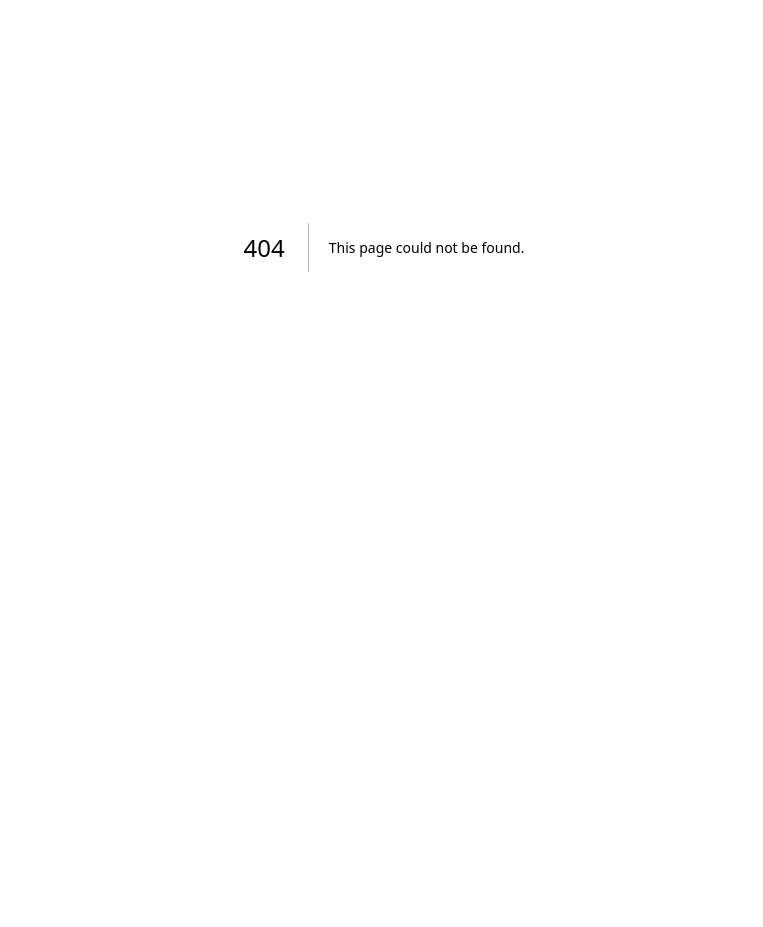
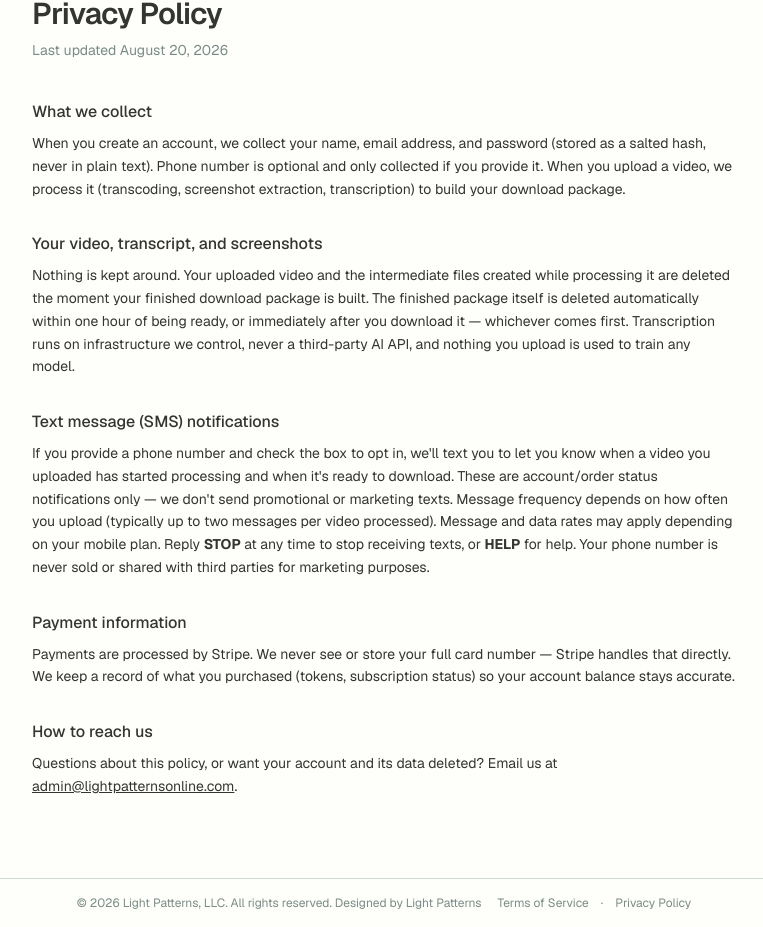
Before and after one commit to hnrywltn/screenScribe, a Next.js app: page /privacy in a window 1280 px wide. Before the commit this address had no page. Shown: the part 153-1080 px from the top of the page, without its empty margins (256-1019 px from the left). Before the commit the page ends 800 px from the top, so only its background shows below. Built offline with nearby package versions, Linux system fonts and the light colour scheme; no server answers.

Commit message:
Auto-commit 2026-08-20 12:01:41

```diff
--- /dev/null
+++ b/app/(marketing)/privacy/page.tsx
@@ -0,0 +1,68 @@
+export const metadata = {
+  title: "Privacy Policy — StudyBeacon",
+};
+
+export default function PrivacyPolicyPage() {
+  return (
+    <div className="max-w-3xl mx-auto px-4 sm:px-8 py-16 sm:py-20">
+      <h1 className="text-3xl font-semibold text-[var(--color-text)] tracking-tight">Privacy Policy</h1>
+      <p className="mt-2 text-sm text-[var(--color-muted)]">Last updated August 20, 2026</p>
+
+      <div className="mt-10 space-y-8 text-sm leading-relaxed text-[var(--color-text)]">
+        <section>
+          <h2 className="text-base font-medium mb-2">What we collect</h2>
+          <p>
+            When you create an account, we collect your name, email address, and password (stored as a salted
+            hash, never in plain text). Phone number is optional and only collected if you provide it. When you
+            upload a video, we process it (transcoding, screenshot extraction, transcription) to build your
+            download package.
+          </p>
+        </section>
+
+        <section>
+          <h2 className="text-base font-medium mb-2">Your video, transcript, and screenshots</h2>
+          <p>
+            Nothing is kept around. Your uploaded video and the intermediate files created while processing it are
+            deleted the moment your finished download package is built. The finished package itself is deleted
+            automatically within one hour of being ready, or immediately after you download it — whichever comes
+            first. Transcription runs on infrastructure we control, never a third-party AI API, and nothing you
+            upload is used to train any model.
+          </p>
+        </section>
+
+        <section>
+          <h2 className="text-base font-medium mb-2">Text message (SMS) notifications</h2>
+          <p>
+            If you provide a phone number and check the box to opt in, we&apos;ll text you to let you know when a
+            video you uploaded has started processing and when it&apos;s ready to download. These are account/order
+            status notifications only — we don&apos;t send promotional or marketing texts. Message frequency
+            depends on how often you upload (typically up to two messages per video processed). Message and data
+            rates may apply depending on your mobile plan. Reply <strong>STOP</strong> at any time to stop receiving
+            texts, or <strong>HELP</strong> for help. Your phone number is never sold or shared with third parties
+            for marketing purposes.
+          </p>
+        </section>
+
+        <section>
+          <h2 className="text-base font-medium mb-2">Payment information</h2>
+          <p>
+            Payments are processed by Stripe. We never see or store your full card number — Stripe handles that
+            directly. We keep a record of what you purchased (tokens, subscription status) so your account balance
+            stays accurate.
+          </p>
+        </section>
+
+        <section>
+          <h2 className="text-base font-medium mb-2">How to reach us</h2>
+          <p>
+            Questions about this policy, or want your account and its data deleted? Email us at{" "}
+            <a href="mailto:admin@lightpatternsonline.com" className="underline hover:opacity-70 transition-opacity">
+              admin@lightpatternsonline.com
+            </a>
+            .
+          </p>
+        </section>
+      </div>
+    </div>
+  );
+}
--- /dev/null
+++ b/app/(marketing)/terms/page.tsx
@@ -0,0 +1,90 @@
+export const metadata = {
+  title: "Terms of Service — StudyBeacon",
+};
+
+export default function TermsOfServicePage() {
+  return (
+    <div className="max-w-3xl mx-auto px-4 sm:px-8 py-16 sm:py-20">
+      <h1 className="text-3xl font-semibold text-[var(--color-text)] tracking-tight">Terms of Service</h1>
+      <p className="mt-2 text-sm text-[var(--color-muted)]">Last updated August 20, 2026</p>
+
+      <div className="mt-10 space-y-8 text-sm leading-relaxed text-[var(--color-text)]">
+        <section>
+          <h2 className="text-base font-medium mb-2">The service</h2>
+          <p>
+            StudyBeacon (operated by Light Patterns, LLC) turns an uploaded recorded video into a downloadable
+            package containing a screenshot of each slide/screen shown, a full transcript of the audio, and the
+            video converted to .mp4. You upload a video, we process it, and you download the result once — see our{" "}
+            <a href="/privacy" className="underline hover:opacity-70 transition-opacity">
+              Privacy Policy
+            </a>{" "}
+            for what happens to your files afterward.
+          </p>
+        </section>
+
+        <section>
+          <h2 className="text-base font-medium mb-2">Your account</h2>
+          <p>
+            You&apos;re responsible for keeping your login credentials secure and for anything that happens under
+            your account. You must be the owner of, or have permission to process, any video you upload.
+          </p>
+        </section>
+
+        <section>
+          <h2 className="text-base font-medium mb-2">Payment</h2>
+          <p>
+            The service is metered by tokens (1 token = 1 minute of video processed, rounded up), purchased either
+            as a one-time pack or included with a monthly subscription. Charges are processed by Stripe. Token
+            purchases and subscription payments are generally non-refundable once a video has been processed, except
+            where required by law.
+          </p>
+        </section>
+
+        <section>
+          <h2 className="text-base font-medium mb-2">Text message notifications</h2>
+          <p>
+            If you opt in to SMS notifications, you agree to receive text messages related to your account and
+            uploads (processing started, download ready). You can opt out at any time by replying STOP, or by
+            removing your phone number from your account settings.
+          </p>
+        </section>
+
+        <section>
+          <h2 className="text-base font-medium mb-2">Acceptable use</h2>
+          <p>
+            Don&apos;t use StudyBeacon to process content you don&apos;t have the rights to, or in any way that
+            violates applicable law. We reserve the right to suspend or terminate accounts that abuse the service.
+          </p>
+        </section>
+
+        <section>
+          <h2 className="text-base font-medium mb-2">No warranty</h2>
+          <p>
+            StudyBeacon is provided &quot;as is.&quot; We do our best to accurately transcribe and capture your
+            video, but we don&apos;t guarantee perfect accuracy, and we&apos;re not liable for damages arising from
+            your use of the service beyond the amount you paid us in the preceding 30 days.
+          </p>
+        </section>
+
+        <section>
+          <h2 className="text-base font-medium mb-2">Changes to these terms</h2>
+          <p>
+            We may update these terms from time to time. Continued use of the service after a change means you
+            accept the updated terms.
+          </p>
+        </section>
+
+        <section>
+          <h2 className="text-base font-medium mb-2">Contact</h2>
+          <p>
+            Questions about these terms? Email{" "}
+            <a href="mailto:admin@lightpatternsonline.com" className="underline hover:opacity-70 transition-opacity">
+              admin@lightpatternsonline.com
+            </a>
+            .
+          </p>
+        </section>
+      </div>
+    </div>
+  );
+}
--- a/app/api/auth/signup/route.ts
+++ b/app/api/auth/signup/route.ts
@@ -24,6 +24,7 @@ export async function POST(request: Request) {
   const firstName = typeof body.firstName === "string" ? body.firstName.trim() : "";
   const lastName = typeof body.lastName === "string" ? body.lastName.trim() : "";
   const phoneRaw = typeof body.phone === "string" ? body.phone.trim() : "";
+  const smsOptInRaw = body.smsOptIn === true;
 
   if (!EMAIL_RE.test(email)) {
     return NextResponse.json({ error: "Enter a valid email address." }, { status: 400 });
@@ -48,6 +49,11 @@ export async function POST(request: Request) {
     }
     phone = phoneRaw;
   }
+  // Consent only means something if there's a number to text — checking
+  // the box with no phone number entered is a no-op, not an error, since
+  // the checkbox sits right below an optional field with no dependency
+  // enforced between them in the UI.
+  const smsOptIn = smsOptInRaw && phone !== null;
 
   const passwordHash = await hashPassword(password);
 
@@ -57,8 +63,8 @@ export async function POST(request: Request) {
 
   try {
     const { rows } = await pool.query<{ id: string }>(
-      `INSERT INTO users (email, password_hash, phone, first_name, last_name) VALUES ($1, $2, $3, $4, $5) RETURNING id`,
-      [email, passwordHash, phone, firstName, lastName]
+      `INSERT INTO users (email, password_hash, phone, first_name, last_name, sms_opt_in) VALUES ($1, $2, $3, $4, $5, $6) RETURNING id`,
+      [email, passwordHash, phone, firstName, lastName, smsOptIn]
     );
     await createSession(rows[0].id);
 
--- a/components/Footer.tsx
+++ b/components/Footer.tsx
@@ -1,3 +1,5 @@
+import Link from "next/link";
+
 // Same "Designed by Light Patterns" attribution pattern used across the
 // other Light Patterns apps (e.g. mix_bar's Footer.jsx) — just the
 // bottom-bar piece, not a full multi-column marketing footer, since a
@@ -5,6 +7,7 @@
 export default function Footer() {
   return (
     <footer className="border-t border-[var(--color-border)] px-4 sm:px-8 py-4">
+      <div className="flex flex-col sm:flex-row items-center justify-center gap-2 sm:gap-4">
         <p className="text-xs text-[var(--color-muted)] text-center">
           &copy; {new Date().getFullYear()} Light Patterns, LLC. All rights reserved. Designed by{" "}
           <a
@@ -16,6 +19,16 @@ export default function Footer() {
             Light Patterns
           </a>
         </p>
+        <div className="flex items-center gap-3 text-xs text-[var(--color-muted)]">
+          <Link href="/terms" className="hover:text-[var(--color-text)] transition-colors">
+            Terms of Service
+          </Link>
+          <span aria-hidden>&middot;</span>
+          <Link href="/privacy" className="hover:text-[var(--color-text)] transition-colors">
+            Privacy Policy
+          </Link>
+        </div>
+      </div>
     </footer>
   );
 }
--- a/components/SignupForm.tsx
+++ b/components/SignupForm.tsx
@@ -26,11 +26,12 @@ export default function SignupForm() {
     const firstName = String(formData.get("firstName") ?? "");
     const lastName = String(formData.get("lastName") ?? "");
     const phone = String(formData.get("phone") ?? "");
+    const smsOptIn = formData.get("smsOptIn") === "on";
 
     const res = await fetch("/api/auth/signup", {
       method: "POST",
       headers: { "Content-Type": "application/json" },
-      body: JSON.stringify({ email, password, firstName, lastName, phone }),
+      body: JSON.stringify({ email, password, firstName, lastName, phone, smsOptIn }),
     });
     const data = await res.json();
 
@@ -95,6 +96,28 @@ export default function SignupForm() {
         <input id="phone" name="phone" type="tel" autoComplete="tel" className={inputClass} />
       </div>
 
+      <div className="flex items-start gap-2">
+        <input
+          id="smsOptIn"
+          name="smsOptIn"
+          type="checkbox"
+          className="mt-0.5 h-4 w-4 rounded border-[var(--color-border)]"
+        />
+        <label htmlFor="smsOptIn" className="text-xs text-[var(--color-muted)] leading-relaxed">
+          Yes, text me at the number above when my upload starts processing and when it&apos;s ready to download. Up
+          to 2 messages per video. Message and data rates may apply. Reply HELP for help, STOP to cancel anytime.
+          See our{" "}
+          <Link href="/terms" className="underline hover:text-[var(--color-text)]">
+            Terms of Service
+          </Link>{" "}
+          and{" "}
+          <Link href="/privacy" className="underline hover:text-[var(--color-text)]">
+            Privacy Policy
+          </Link>
+          .
+        </label>
+      </div>
+
       {error && <p className="text-sm text-red-600">{error}</p>}
 
       <button
--- a/lib/migrate.ts
+++ b/lib/migrate.ts
@@ -254,6 +254,16 @@ async function migrate() {
       ALTER TABLE sessions ADD COLUMN IF NOT EXISTS processed_at TIMESTAMPTZ
     `);
 
+    // SMS notifications (2026-08-20) — opt-in only (TCPA requires
+    // affirmative consent, unlike email). Defaults FALSE so an existing
+    // row with a phone number already on file (collected before this
+    // column existed) isn't silently treated as opted in. Only
+    // meaningful when phone IS NOT NULL, but not enforced with a CHECK —
+    // same "validate at the app layer" convention as account_status.
+    await client.query(`
+      ALTER TABLE users ADD COLUMN IF NOT EXISTS sms_opt_in BOOLEAN NOT NULL DEFAULT FALSE
+    `);
+
     await client.query("COMMIT");
     console.log("Migration complete.");
   } catch (err) {
```
Lines whose indentation alone changed are shown as unchanged.
